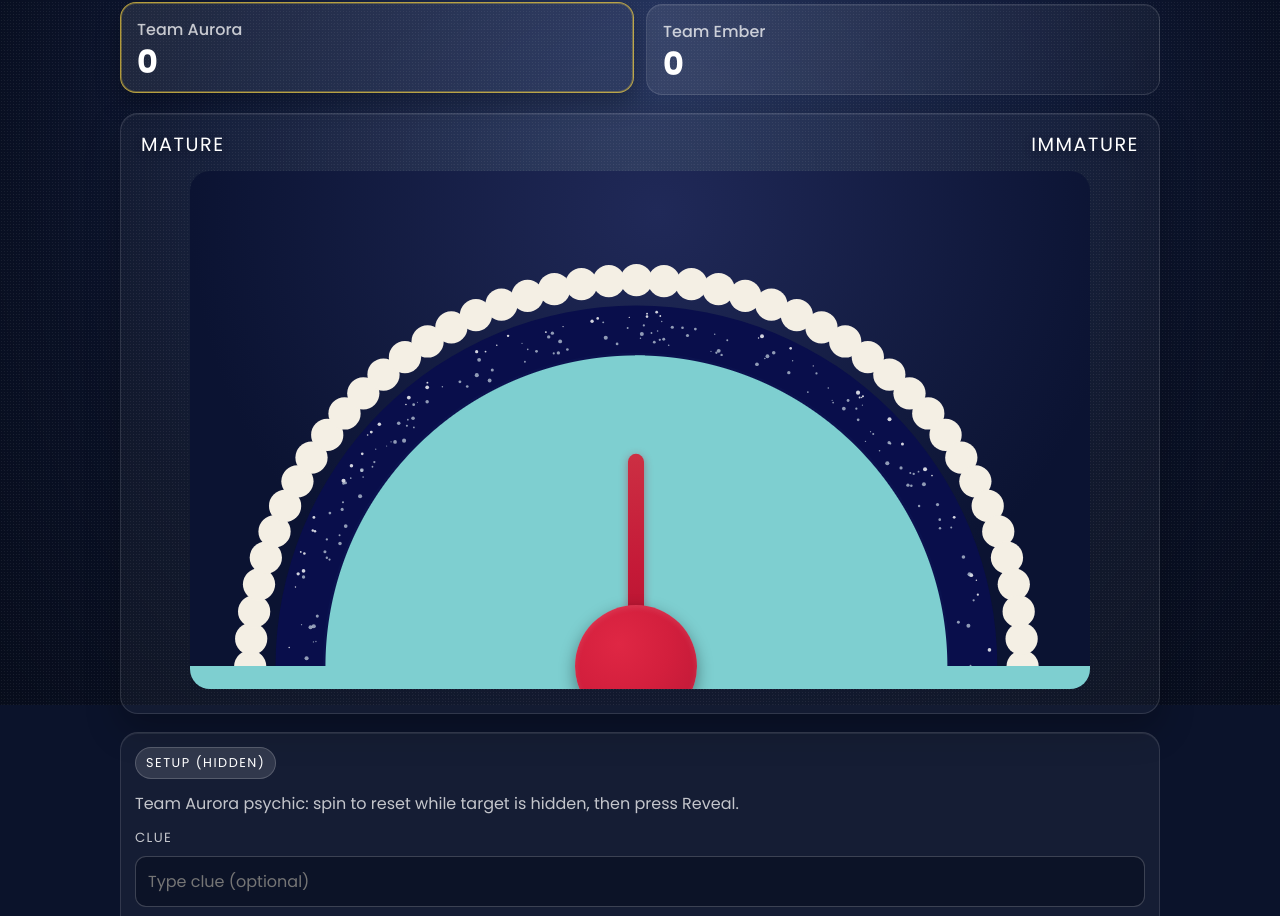
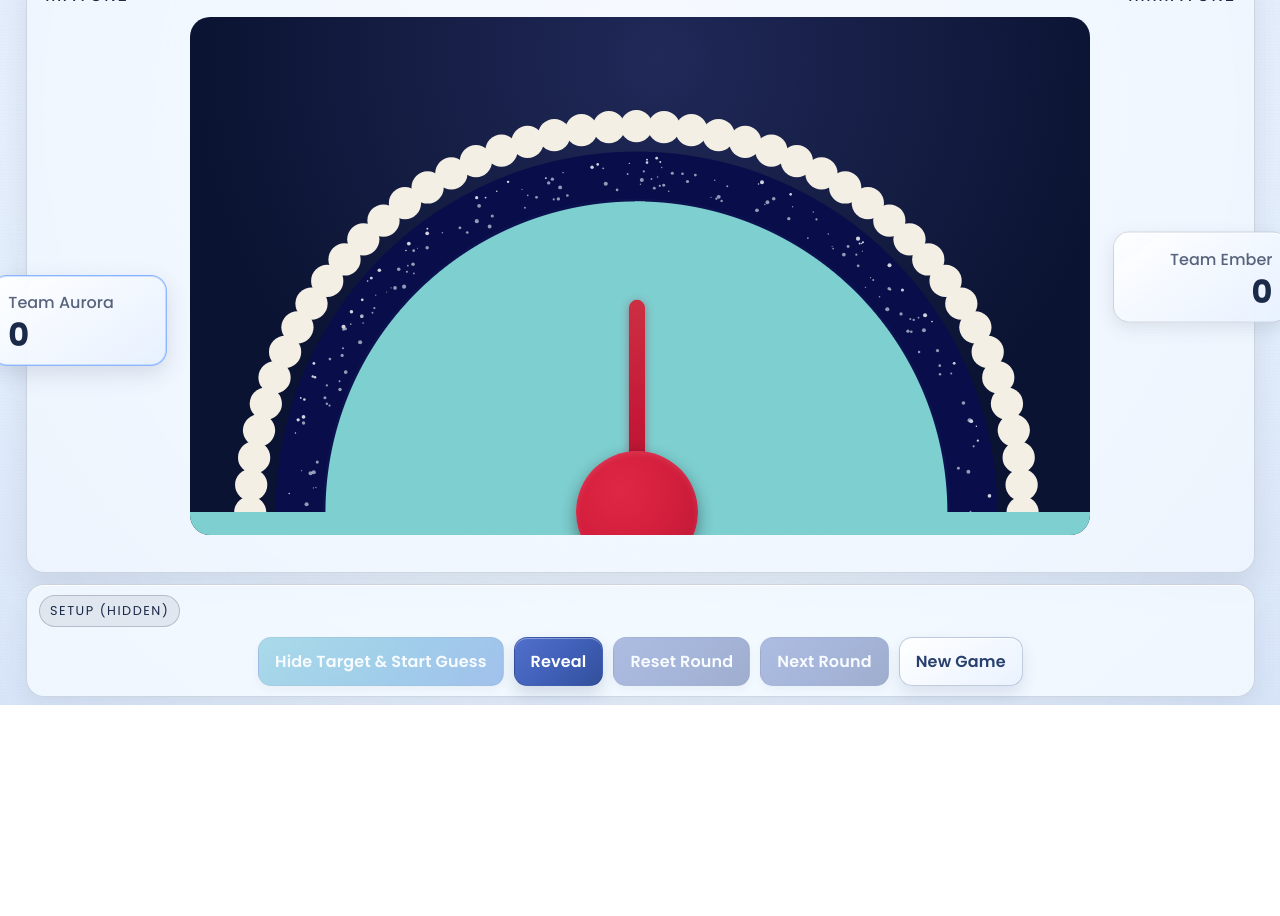
Before and after one commit to Anikesh348/wavelength, a plain HTML site: page index.html in a window 1280 px wide. Shown: the part 95-1011 px from the top of the page. After the commit the page ends 800 px from the top, so only its background shows below. Drawn offline with Linux system fonts and the light colour scheme; animation ran at ten frames a second.

Commit message:
checkpoint

```diff
--- a/index.html
+++ b/index.html
@@ -18,29 +18,23 @@
 
     <main class="app">
       <header class="top-bar">
-        <h1>Wavelength</h1>
         <div class="round-pill">
           <span>Round</span>
           <strong id="roundCount">1</strong>
         </div>
       </header>
 
-      <section class="scoreboard">
-        <article class="team-card active" id="team0Card">
-          <p class="team-name">Team Aurora</p>
-          <p class="team-score" id="team0Score">0</p>
-        </article>
-        <article class="team-card" id="team1Card">
-          <p class="team-name">Team Ember</p>
-          <p class="team-score" id="team1Score">0</p>
-        </article>
-      </section>
-
       <section class="board">
         <div class="labels-row">
           <span id="leftLabel">Hot</span>
           <span id="rightLabel">Cold</span>
         </div>
+
+        <div class="wheel-layout">
+          <article class="team-card side-card side-left active" id="team0Card">
+            <p class="team-name">Team Aurora</p>
+            <p class="team-score" id="team0Score">0</p>
+          </article>
 
           <div class="wheel-shell" id="wheelShell">
             <canvas id="spectrumCanvas" class="layer rotatable-spectrum"></canvas>
@@ -58,23 +52,16 @@
 
             <div class="score-popup" id="scorePopup"></div>
           </div>
+
+          <article class="team-card side-card side-right" id="team1Card">
+            <p class="team-name">Team Ember</p>
+            <p class="team-score" id="team1Score">0</p>
+          </article>
+        </div>
       </section>
 
       <section class="control-panel">
         <p class="phase-badge" id="phaseBadge">Psychic View</p>
-        <p class="status-line" id="statusLine">
-          Team Aurora psychic: study the bullseye and give a clue.
-        </p>
-
-        <div class="clue-row">
-          <label for="clueInput">Clue</label>
-          <input
-            id="clueInput"
-            type="text"
-            maxlength="50"
-            placeholder="Type clue (optional)"
-          />
-        </div>
 
         <div class="actions">
           <button id="startGuessBtn" class="btn btn-primary">
@@ -82,6 +69,9 @@
           </button>
           <button id="revealBtn" class="btn btn-secondary" disabled>
             Reveal
+          </button>
+          <button id="resetRoundBtn" class="btn btn-secondary" disabled>
+            Reset Round
           </button>
           <button id="nextRoundBtn" class="btn btn-secondary" disabled>
             Next Round
--- a/script.js
+++ b/script.js
@@ -17,6 +17,7 @@ const spectrumPairs = [
 ];
 
 const SETUP_PUSH_GAIN = 1.35;
+const FIXED_TARGET_WIDTH_DEG = 35;
 
 const state = {
   teams: [
@@ -28,11 +29,9 @@ const state = {
   phase: "psychic",
   leftLabel: "Hot",
   rightLabel: "Cold",
-  clue: "",
   wheelRotation: 0,
   targetAngle: 0,
-  targetWidth: 26,
-  targetBands: { inner: 0, mid: 0, outer: 0 },
+  targetWidth: FIXED_TARGET_WIDTH_DEG,
   dial: {
     angle: 0,
     target: 0,
@@ -65,10 +64,9 @@ const el = {
   team0Card: document.getElementById("team0Card"),
   team1Card: document.getElementById("team1Card"),
   phaseBadge: document.getElementById("phaseBadge"),
-  statusLine: document.getElementById("statusLine"),
-  clueInput: document.getElementById("clueInput"),
   startGuessBtn: document.getElementById("startGuessBtn"),
   revealBtn: document.getElementById("revealBtn"),
+  resetRoundBtn: document.getElementById("resetRoundBtn"),
   nextRoundBtn: document.getElementById("nextRoundBtn"),
   newGameBtn: document.getElementById("newGameBtn"),
   wheelShell: document.getElementById("wheelShell"),
@@ -174,21 +172,13 @@ function buildRound() {
   state.leftLabel = leftLabel;
   state.rightLabel = rightLabel;
   state.targetAngle = randomBetween(-90, 90);
-  state.targetWidth = randomBetween(22, 32.4);
-  const half = state.targetWidth / 2;
-  state.targetBands = {
-    inner: half * 0.38,
-    mid: half * 0.72,
-    outer: half,
-  };
+  state.targetWidth = FIXED_TARGET_WIDTH_DEG;
   state.phase = "setup";
-  state.clue = "";
   state.wheelRotation = 0;
   state.dial.angle = 0;
   state.dial.target = 0;
   state.dial.velocity = 0;
   state.dial.clickStep = 0;
-  el.clueInput.value = "";
   setCover("closed");
   updateUI();
   drawAll();
@@ -204,42 +194,37 @@ function updateUI() {
   el.team0Card.classList.toggle("active", state.currentTeam === 0);
   el.team1Card.classList.toggle("active", state.currentTeam === 1);
 
-  const team = state.teams[state.currentTeam].name;
   if (state.phase === "setup") {
     el.phaseBadge.textContent = "Setup (Hidden)";
-    el.statusLine.textContent = `${team} psychic: spin to reset while target is hidden, then press Reveal.`;
     el.startGuessBtn.disabled = true;
     el.revealBtn.disabled = false;
     el.revealBtn.textContent = "Reveal";
+    el.resetRoundBtn.disabled = true;
     el.nextRoundBtn.disabled = true;
-    el.clueInput.disabled = true;
     el.pointerLayer.classList.remove("locked");
   } else if (state.phase === "psychic") {
     el.phaseBadge.textContent = "Psychic View";
-    el.statusLine.textContent = `${team} psychic: study the bullseye and give a clue.`;
     el.startGuessBtn.disabled = false;
     el.revealBtn.disabled = true;
     el.revealBtn.textContent = "Reveal";
+    el.resetRoundBtn.disabled = false;
     el.nextRoundBtn.disabled = true;
-    el.clueInput.disabled = false;
     el.pointerLayer.classList.add("locked");
   } else if (state.phase === "guessing") {
     el.phaseBadge.textContent = "Guessing View";
-    const clue = state.clue ? `Clue: "${state.clue}". ` : "";
-    el.statusLine.textContent = `${team} guessers: ${clue}move the spindle to lock your choice.`;
     el.startGuessBtn.disabled = true;
     el.revealBtn.disabled = false;
     el.revealBtn.textContent = "Reveal";
+    el.resetRoundBtn.disabled = false;
     el.nextRoundBtn.disabled = true;
-    el.clueInput.disabled = true;
     el.pointerLayer.classList.remove("locked");
   } else if (state.phase === "reveal") {
     el.phaseBadge.textContent = "Reveal";
     el.startGuessBtn.disabled = true;
     el.revealBtn.disabled = true;
     el.revealBtn.textContent = "Reveal";
+    el.resetRoundBtn.disabled = true;
     el.nextRoundBtn.disabled = false;
-    el.clueInput.disabled = true;
     el.pointerLayer.classList.add("locked");
   }
 }
@@ -408,7 +393,7 @@ function drawSpectrum(rotationDeg) {
   spectrumCtx.restore();
 }
 
-function drawTarget(showScoringBands, rotationDeg) {
+function drawTarget(rotationDeg) {
   const { w, h, cx, cy, targetInnerR, targetOuterR } = state.wheel;
   targetCtx.clearRect(0, 0, w, h);
   targetCtx.save();
@@ -417,8 +402,6 @@ function drawTarget(showScoringBands, rotationDeg) {
   targetCtx.translate(-cx, -cy);
   const theta = angleToTheta(state.targetAngle);
   const halfW = (state.targetWidth * Math.PI) / 360;
-  const innerHalf = (state.targetBands.inner * Math.PI) / 180;
-  const midHalf = (state.targetBands.mid * Math.PI) / 180;
   const wedges = ["#d29b17", "#b7e1c0", "#ed6f52", "#b7e1c0", "#d29b17"];
   const step = (halfW * 2) / wedges.length;
   const centers = [theta, theta + Math.PI];
@@ -442,44 +425,6 @@ function drawTarget(showScoringBands, rotationDeg) {
       );
     }
     targetCtx.restore();
-
-    if (showScoringBands) {
-      drawRingSegment(
-        targetCtx,
-        cx,
-        cy,
-        targetInnerR,
-        targetOuterR,
-        centerTheta - halfW,
-        centerTheta + halfW,
-        "rgba(255, 255, 255, 0.14)"
-      );
-      drawRingSegment(
-        targetCtx,
-        cx,
-        cy,
-        targetInnerR,
-        targetOuterR,
-        centerTheta - midHalf,
-        centerTheta + midHalf,
-        "rgba(255, 255, 255, 0.24)"
-      );
-
-      targetCtx.save();
-      targetCtx.shadowColor = "rgba(255,255,255,0.86)";
-      targetCtx.shadowBlur = 15;
-      drawRingSegment(
-        targetCtx,
-        cx,
-        cy,
-        targetInnerR,
-        targetOuterR,
-        centerTheta - innerHalf,
-        centerTheta + innerHalf,
-        "rgba(255,255,255,0.46)"
-      );
-      targetCtx.restore();
-    }
   }
   targetCtx.restore();
 }
@@ -488,7 +433,7 @@ function drawAll() {
   const liveWheelRotation =
     state.phase === "setup" ? state.dial.angle : state.wheelRotation;
   drawSpectrum(liveWheelRotation);
-  drawTarget(state.phase === "reveal", liveWheelRotation);
+  drawTarget(liveWheelRotation);
 }
 
 function setCover(mode) {
@@ -502,7 +447,7 @@ function showScorePopup(points, label) {
   el.scorePopup.classList.add("show");
   popupTimer = setTimeout(() => {
     el.scorePopup.classList.remove("show");
-  }, 1500);
+  }, 2400);
 }
 
 function calculateScore() {
@@ -513,11 +458,10 @@ function calculateScore() {
     shortestAngularDistance(guessWorldAngle, targetWorldAngle),
     shortestAngularDistance(guessWorldAngle, oppositeTargetWorldAngle)
   );
-  const { inner, mid, outer } = state.targetBands;
-  if (d <= inner) return { points: 4, label: "Perfect" };
-  if (d <= mid) return { points: 3, label: "Great" };
-  if (d <= outer) return { points: 2, label: "Good" };
-  if (d <= outer + 7.5) return { points: 1, label: "Close" };
+  const wedgeBandWidth = state.targetWidth / 5;
+  if (d <= wedgeBandWidth * 0.5) return { points: 4, label: "Perfect" };
+  if (d <= wedgeBandWidth * 1.5) return { points: 3, label: "Great" };
+  if (d <= wedgeBandWidth * 2.5) return { points: 2, label: "Good" };
   return { points: 0, label: "Miss" };
 }
 
@@ -647,7 +591,6 @@ function tick() {
 
 function startGuessing() {
   if (state.phase !== "psychic") return;
-  state.clue = el.clueInput.value.trim();
   state.phase = "guessing";
   state.dial.angle = 0;
   state.dial.target = 0;
@@ -680,9 +623,6 @@ function reveal() {
   playRevealSound();
   const result = calculateScore();
   state.teams[state.currentTeam].score += result.points;
-  el.statusLine.textContent = `${state.teams[state.currentTeam].name} scored ${result.points} point${
-    result.points === 1 ? "" : "s"
-  } (${result.label.toLowerCase()}).`;
   showScorePopup(result.points, result.label);
   updateUI();
   drawAll();
@@ -693,6 +633,26 @@ function nextRound() {
   state.currentTeam = state.currentTeam === 0 ? 1 : 0;
   state.round += 1;
   buildRound();
+}
+
+function resetRound() {
+  if (state.phase !== "psychic" && state.phase !== "guessing") return;
+  state.phase = "setup";
+  state.dial.dragging = false;
+  state.dial.angle = state.wheelRotation;
+  state.dial.target = state.wheelRotation;
+  state.dial.velocity = 0;
+  state.dial.clickStep = Math.round(state.dial.angle / 3.2);
+  setCover("closed");
+  if (popupTimer) {
+    clearTimeout(popupTimer);
+    popupTimer = null;
+  }
+  el.scorePopup.classList.remove("show");
+  el.pointerLayer.classList.remove("dragging");
+  updateNeedle();
+  updateUI();
+  drawAll();
 }
 
 function newGame() {
@@ -725,11 +685,9 @@ function attachEvents() {
     startGuessing();
   });
   el.revealBtn.addEventListener("click", reveal);
+  el.resetRoundBtn.addEventListener("click", resetRound);
   el.nextRoundBtn.addEventListener("click", nextRound);
   el.newGameBtn.addEventListener("click", newGame);
-  el.clueInput.addEventListener("input", () => {
-    state.clue = el.clueInput.value;
-  });
 }
 
 function boot() {
--- a/styles.css
+++ b/styles.css
@@ -1,11 +1,11 @@
 :root {
-  --bg: #0b132b;
-  --bg-soft: #1b2a49;
-  --card: #12203f;
-  --card-border: rgba(255, 255, 255, 0.12);
-  --text: #ffffff;
-  --muted: rgba(255, 255, 255, 0.75);
-  --accent: #f4d03f;
+  --bg: #e8f0fb;
+  --bg-soft: #d7e4f7;
+  --card: #f5f9ff;
+  --card-border: rgba(27, 42, 73, 0.16);
+  --text: #1b2a49;
+  --muted: rgba(27, 42, 73, 0.72);
+  --accent: #4d8dff;
   --cover: #7ecfd0;
   --face-radius: 280px;
   --face-radius-px: 280px;
@@ -24,10 +24,11 @@ html,
 body {
   margin: 0;
   min-height: 100%;
+  height: 100%;
   font-family: "Poppins", sans-serif;
   color: var(--text);
-  background: radial-gradient(circle at 50% 10%, #20305d 0%, var(--bg) 55%);
-  overflow-x: hidden;
+  background: radial-gradient(circle at 50% -18%, #ffffff 0%, #eef5ff 34%, var(--bg) 100%);
+  overflow: hidden;
 }
 
 body {
@@ -39,10 +40,10 @@ body {
   inset: 0;
   pointer-events: none;
   background: radial-gradient(
-    circle at 50% 35%,
-    rgba(255, 255, 255, 0.06) 0%,
-    rgba(11, 19, 43, 0.3) 52%,
-    rgba(7, 12, 26, 0.9) 100%
+    circle at 50% 26%,
+    rgba(255, 255, 255, 0.82) 0%,
+    rgba(232, 242, 255, 0.56) 62%,
+    rgba(205, 222, 246, 0.62) 100%
   );
   z-index: 0;
 }
@@ -51,12 +52,12 @@ body {
   position: fixed;
   inset: 0;
   pointer-events: none;
-  opacity: 0.18;
+  opacity: 0.11;
   background-image: radial-gradient(
-      rgba(255, 255, 255, 0.35) 0.5px,
+      rgba(31, 42, 73, 0.2) 0.5px,
       transparent 0.5px
     ),
-    radial-gradient(rgba(255, 255, 255, 0.23) 0.5px, transparent 0.5px);
+    radial-gradient(rgba(31, 42, 73, 0.13) 0.5px, transparent 0.5px);
   background-size: 3px 3px, 5px 5px;
   background-position: 0 0, 1px 2px;
   z-index: 0;
@@ -65,42 +66,32 @@ body {
 .app {
   position: relative;
   z-index: 1;
-  width: min(1040px, 94vw);
-  margin: 24px auto 36px;
+  width: min(1340px, 96vw);
+  height: calc(100svh - 16px);
+  margin: 8px auto;
   display: grid;
-  gap: 18px;
+  grid-template-rows: auto minmax(0, 1fr) auto;
+  gap: clamp(8px, 1.4vh, 14px);
 }
 
 .top-bar,
-.scoreboard,
 .board,
 .control-panel {
   animation: riseIn 520ms cubic-bezier(0.22, 1, 0.36, 1) both;
 }
 
-.scoreboard {
+.board {
   animation-delay: 60ms;
 }
 
-.board {
+.control-panel {
   animation-delay: 120ms;
-}
-
-.control-panel {
-  animation-delay: 180ms;
 }
 
 .top-bar {
   display: flex;
   align-items: center;
-  justify-content: space-between;
-}
-
-.top-bar h1 {
-  margin: 0;
-  font-size: clamp(1.8rem, 4vw, 2.4rem);
-  font-weight: 700;
-  letter-spacing: 0.04em;
+  justify-content: flex-end;
 }
 
 .round-pill {
@@ -110,7 +101,7 @@ body {
   padding: 8px 14px;
   border-radius: 999px;
   border: 1px solid var(--card-border);
-  background: rgba(255, 255, 255, 0.06);
+  background: rgba(244, 249, 255, 0.9);
   backdrop-filter: blur(4px);
 }
 
@@ -125,29 +116,24 @@ body {
   font-size: 1rem;
 }
 
-.scoreboard {
-  display: grid;
-  grid-template-columns: repeat(2, minmax(0, 1fr));
-  gap: 12px;
-}
-
 .team-card {
   border-radius: 16px;
   border: 1px solid var(--card-border);
   background: linear-gradient(
     145deg,
-    rgba(255, 255, 255, 0.09),
-    rgba(255, 255, 255, 0.03)
+    rgba(255, 255, 255, 0.96),
+    rgba(230, 240, 255, 0.95)
   );
-  box-shadow: inset 0 1px 0 rgba(255, 255, 255, 0.06);
+  box-shadow: inset 0 1px 0 rgba(255, 255, 255, 0.88),
+    0 6px 18px rgba(52, 63, 92, 0.12);
   padding: 14px 16px;
   transition: transform 280ms ease, border-color 280ms ease, box-shadow 280ms ease;
 }
 
 .team-card.active {
-  border-color: rgba(244, 208, 63, 0.7);
-  box-shadow: 0 10px 24px rgba(0, 0, 0, 0.28),
-    inset 0 0 0 1px rgba(244, 208, 63, 0.3);
+  border-color: rgba(77, 141, 255, 0.62);
+  box-shadow: 0 8px 22px rgba(52, 63, 92, 0.15),
+    inset 0 0 0 1px rgba(77, 141, 255, 0.25);
   transform: translateY(-2px);
 }
 
@@ -165,12 +151,16 @@ body {
 }
 
 .board {
-  background: rgba(255, 255, 255, 0.035);
+  background: rgba(243, 249, 255, 0.74);
   border: 1px solid var(--card-border);
   border-radius: 18px;
-  padding: 16px 16px 24px;
-  box-shadow: inset 0 1px 0 rgba(255, 255, 255, 0.07),
-    0 16px 34px rgba(0, 0, 0, 0.25);
+  padding: 12px 14px 14px;
+  box-shadow: inset 0 1px 0 rgba(255, 255, 255, 0.92),
+    0 14px 30px rgba(52, 63, 92, 0.12);
+  overflow: visible;
+  display: flex;
+  flex-direction: column;
+  min-height: 0;
 }
 
 .labels-row {
@@ -179,16 +169,42 @@ body {
   font-size: clamp(0.96rem, 2.2vw, 1.2rem);
   letter-spacing: 0.08em;
   text-transform: uppercase;
-  margin: 0 4px 12px;
+  margin: 0 4px 8px;
 }
 
 .labels-row span {
-  text-shadow: 0 2px 8px rgba(0, 0, 0, 0.35);
+  text-shadow: 0 1px 0 rgba(255, 255, 255, 0.52);
+}
+
+.wheel-layout {
+  position: relative;
+  width: min(92vw, 900px);
+  margin: 0 auto;
+  height: 100%;
+  min-height: 0;
+}
+
+.side-card {
+  position: absolute;
+  top: 48%;
+  transform: translateY(-50%);
+  width: clamp(138px, 14vw, 176px);
+  z-index: 12;
+}
+
+.side-left {
+  right: calc(100% + clamp(12px, 1.8vw, 28px));
+  text-align: left;
+}
+
+.side-right {
+  left: calc(100% + clamp(12px, 1.8vw, 28px));
+  text-align: right;
 }
 
 .wheel-shell {
-  width: min(92vw, 900px);
-  margin: 0 auto;
+  width: 100%;
+  margin: 0;
   aspect-ratio: 2 / 1.15;
   position: relative;
   overflow: hidden;
@@ -342,7 +358,7 @@ body {
 .score-popup {
   position: absolute;
   left: 50%;
-  top: 17%;
+  top: 9%;
   transform: translate(-50%, 10px) scale(0.92);
   z-index: 10;
   font-size: clamp(1.1rem, 3.4vw, 1.8rem);
@@ -362,11 +378,12 @@ body {
 .control-panel {
   border-radius: 18px;
   border: 1px solid var(--card-border);
-  background: rgba(255, 255, 255, 0.045);
-  box-shadow: inset 0 1px 0 rgba(255, 255, 255, 0.08);
-  padding: 14px;
+  background: rgba(245, 250, 255, 0.82);
+  box-shadow: inset 0 1px 0 rgba(255, 255, 255, 0.95),
+    0 10px 24px rgba(52, 63, 92, 0.09);
+  padding: 10px 12px;
   display: grid;
-  gap: 12px;
+  gap: 10px;
 }
 
 .phase-badge {
@@ -377,89 +394,72 @@ body {
   font-size: 0.8rem;
   text-transform: uppercase;
   letter-spacing: 0.12em;
-  background: rgba(255, 255, 255, 0.12);
-  border: 1px solid rgba(255, 255, 255, 0.18);
-}
-
-.status-line {
-  margin: 0;
-  color: var(--muted);
-}
-
-.clue-row {
-  display: grid;
-  gap: 8px;
-}
-
-.clue-row label {
-  font-size: 0.83rem;
-  color: var(--muted);
-  letter-spacing: 0.1em;
-  text-transform: uppercase;
-}
-
-.clue-row input {
-  appearance: none;
-  width: 100%;
-  border: 1px solid rgba(255, 255, 255, 0.2);
-  background: rgba(8, 14, 32, 0.55);
-  color: var(--text);
-  border-radius: 11px;
-  padding: 12px 12px;
-  font: inherit;
-  outline: none;
-  transition: border-color 180ms ease, box-shadow 180ms ease;
-}
-
-.clue-row input:focus {
-  border-color: rgba(244, 208, 63, 0.7);
-  box-shadow: 0 0 0 3px rgba(244, 208, 63, 0.18);
+  background: rgba(27, 42, 73, 0.08);
+  border: 1px solid rgba(27, 42, 73, 0.22);
 }
 
 .actions {
   display: flex;
   flex-wrap: wrap;
+  justify-content: center;
+  align-items: center;
   gap: 10px;
 }
 
 .btn {
-  border: 0;
-  border-radius: 10px;
-  color: white;
+  border: 1px solid rgba(21, 40, 73, 0.15);
+  border-radius: 13px;
+  color: #ffffff;
   font: inherit;
   font-weight: 600;
-  padding: 10px 14px;
+  letter-spacing: 0.01em;
+  padding: 11px 16px;
   cursor: pointer;
-  transition: transform 140ms ease, filter 160ms ease, opacity 180ms ease;
+  box-shadow: 0 8px 16px rgba(33, 57, 105, 0.16),
+    inset 0 1px 0 rgba(255, 255, 255, 0.34);
+  transition: transform 160ms ease, box-shadow 180ms ease, filter 160ms ease,
+    opacity 180ms ease;
 }
 
 .btn:hover {
-  transform: translateY(-1px);
-  filter: brightness(1.06);
+  transform: translateY(-2px);
+  box-shadow: 0 12px 20px rgba(33, 57, 105, 0.2),
+    inset 0 1px 0 rgba(255, 255, 255, 0.42);
+  filter: brightness(1.03);
 }
 
 .btn:active {
-  transform: translateY(0);
+  transform: translateY(0) scale(0.99);
+  box-shadow: 0 6px 12px rgba(33, 57, 105, 0.16),
+    inset 0 1px 0 rgba(255, 255, 255, 0.25);
 }
 
 .btn:disabled {
-  opacity: 0.42;
+  opacity: 0.44;
   cursor: not-allowed;
   transform: none;
-  filter: none;
+  filter: saturate(0.85);
+  box-shadow: 0 4px 10px rgba(33, 57, 105, 0.1);
 }
 
 .btn-primary {
-  background: linear-gradient(135deg, #2cc2a7 0%, #1abc9c 52%, #0fa589 100%);
+  background: linear-gradient(135deg, #41b8d6 0%, #2d9cdb 50%, #2f7be6 100%);
 }
 
 .btn-secondary {
-  background: linear-gradient(135deg, #4a69bd 0%, #37549f 100%);
+  background: linear-gradient(135deg, #506fcb 0%, #3f5fb7 55%, #324f9a 100%);
 }
 
 .btn-ghost {
-  background: rgba(255, 255, 255, 0.1);
-  border: 1px solid rgba(255, 255, 255, 0.22);
+  color: #29406f;
+  background: linear-gradient(
+    145deg,
+    rgba(255, 255, 255, 0.95),
+    rgba(233, 242, 255, 0.96)
+  );
+  border: 1px solid rgba(47, 79, 141, 0.28);
+  box-shadow: 0 8px 16px rgba(44, 69, 118, 0.12),
+    inset 0 1px 0 rgba(255, 255, 255, 0.8);
 }
 
 @keyframes riseIn {
@@ -473,15 +473,43 @@ body {
   }
 }
 
+@media (max-width: 1260px) {
+  .wheel-layout {
+    display: grid;
+    width: 100%;
+    grid-template-columns: repeat(2, minmax(0, 1fr));
+    gap: 10px;
+  }
+
+  .side-card {
+    position: static;
+    transform: none;
+    width: 100%;
+  }
+
+  .side-left {
+    text-align: left;
+  }
+
+  .side-right {
+    text-align: right;
+  }
+
+  .wheel-shell {
+    grid-column: 1 / -1;
+  }
+}
+
 @media (max-width: 800px) {
   .app {
     width: min(97vw, 900px);
-    margin-top: 14px;
-    gap: 12px;
+    height: calc(100svh - 10px);
+    margin: 5px auto;
+    gap: 8px;
   }
 
   .board {
-    padding: 11px 10px 16px;
+    padding: 9px 8px 10px;
   }
 
   .wheel-shell {
@@ -489,6 +517,18 @@ body {
     aspect-ratio: 1.85 / 1.1;
   }
 
+  .actions {
+    display: grid;
+    grid-template-columns: repeat(2, minmax(0, 1fr));
+    justify-items: center;
+    gap: 8px;
+  }
+
+  .btn {
+    width: 100%;
+    padding: 10px 12px;
+  }
+
   .team-score {
     font-size: 1.8rem;
   }
```
Lines whose indentation alone changed are shown as unchanged.
